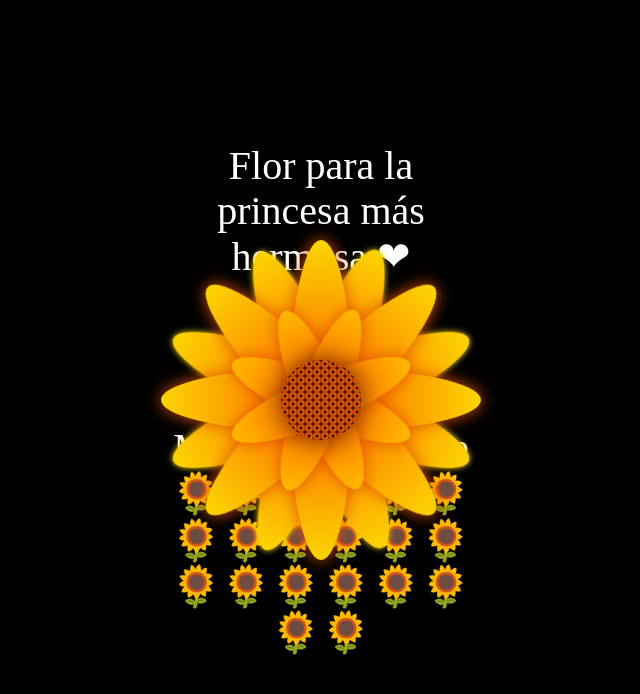
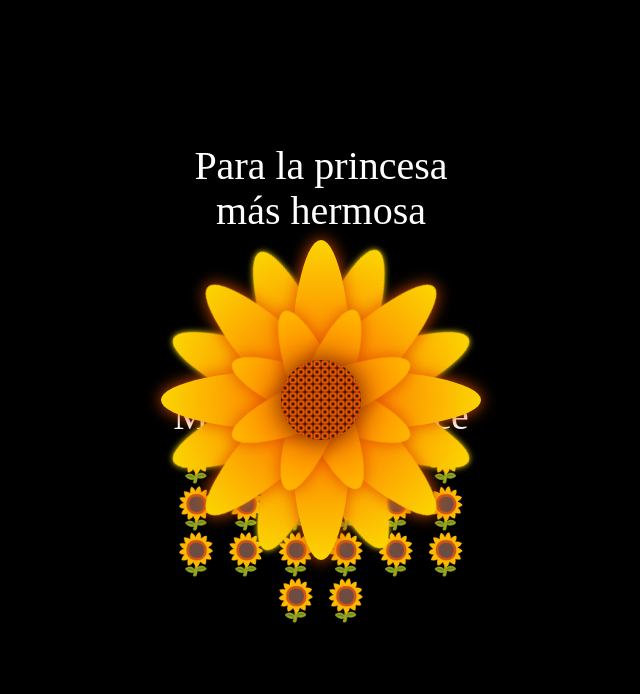
Before and after one commit to esgabriel/flor-para-princesa-dulce, a plain HTML site: page docs/index.html in a window 1280 px wide. Shown: the whole page, without its empty margins (319-959 px from the left). Drawn offline with Linux system fonts and the light colour scheme.

Commit message:
Update index.html

```diff
--- a/docs/index.html
+++ b/docs/index.html
@@ -10,7 +10,7 @@
 <body>
 
 <div class="flower">
-    <div class="text-above">Flor para la princesa más hermosa ❤</div>
+    <div class="text-above">Para la princesa más hermosa</div>
     <div class="mid">
     </div>
     <div class="Petal1 p1">
@@ -37,7 +37,7 @@
     </div>
     <div class="Petal3 p4">
     </div>
-    <div class="text-below">Mi princesa Dulce🌻🌻🌻🌻🌻🌻🌻🌻🌻🌻🌻🌻🌻🌻🌻🌻🌻🌻🌻🌻</div>
+    <div class="text-below"  style="margin-bottom: 20px;">Mi princesa Dulce🌻🌻🌻🌻🌻🌻🌻🌻🌻🌻🌻🌻🌻🌻🌻🌻🌻🌻🌻🌻</div>
   </div>
 </body>
 </html>
```
